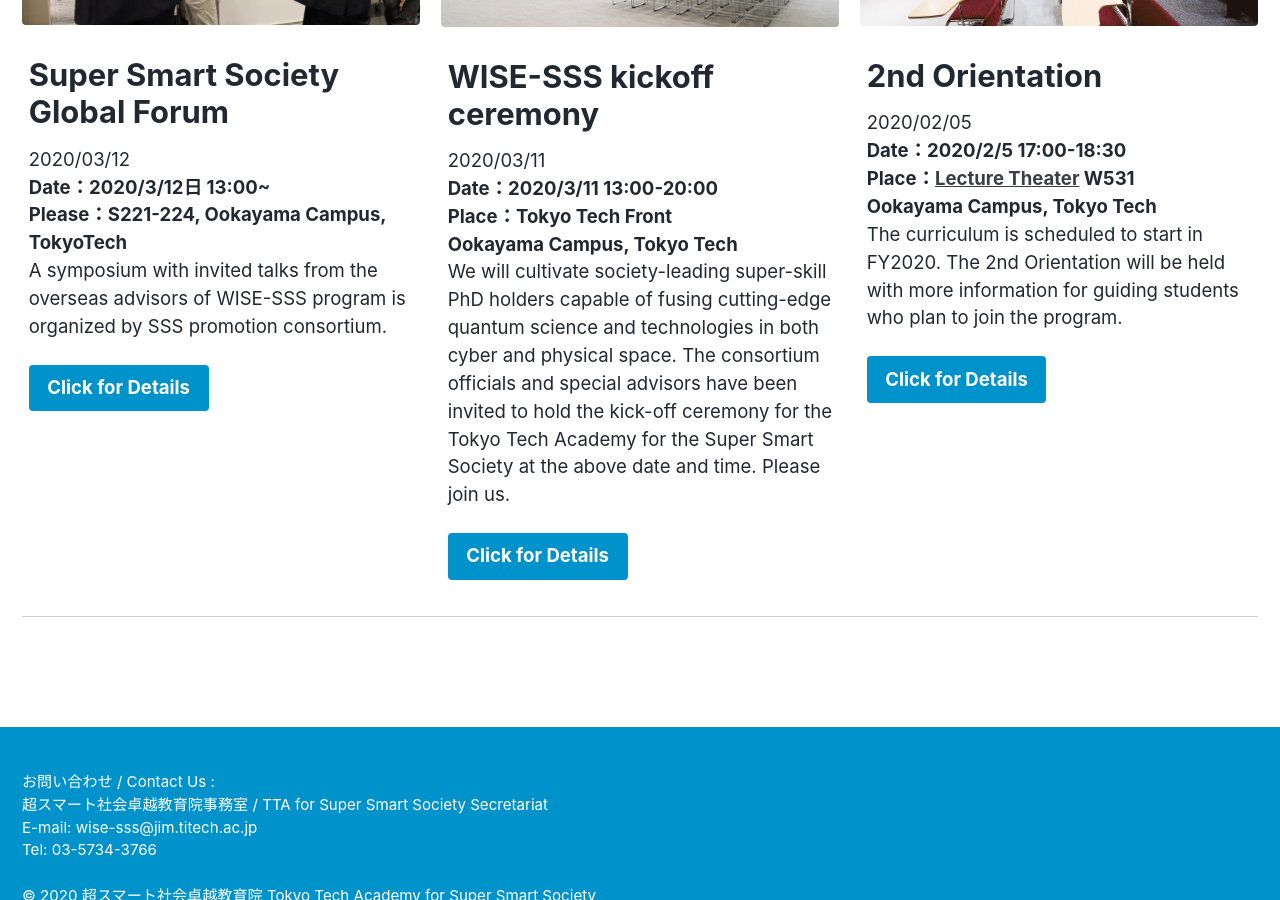
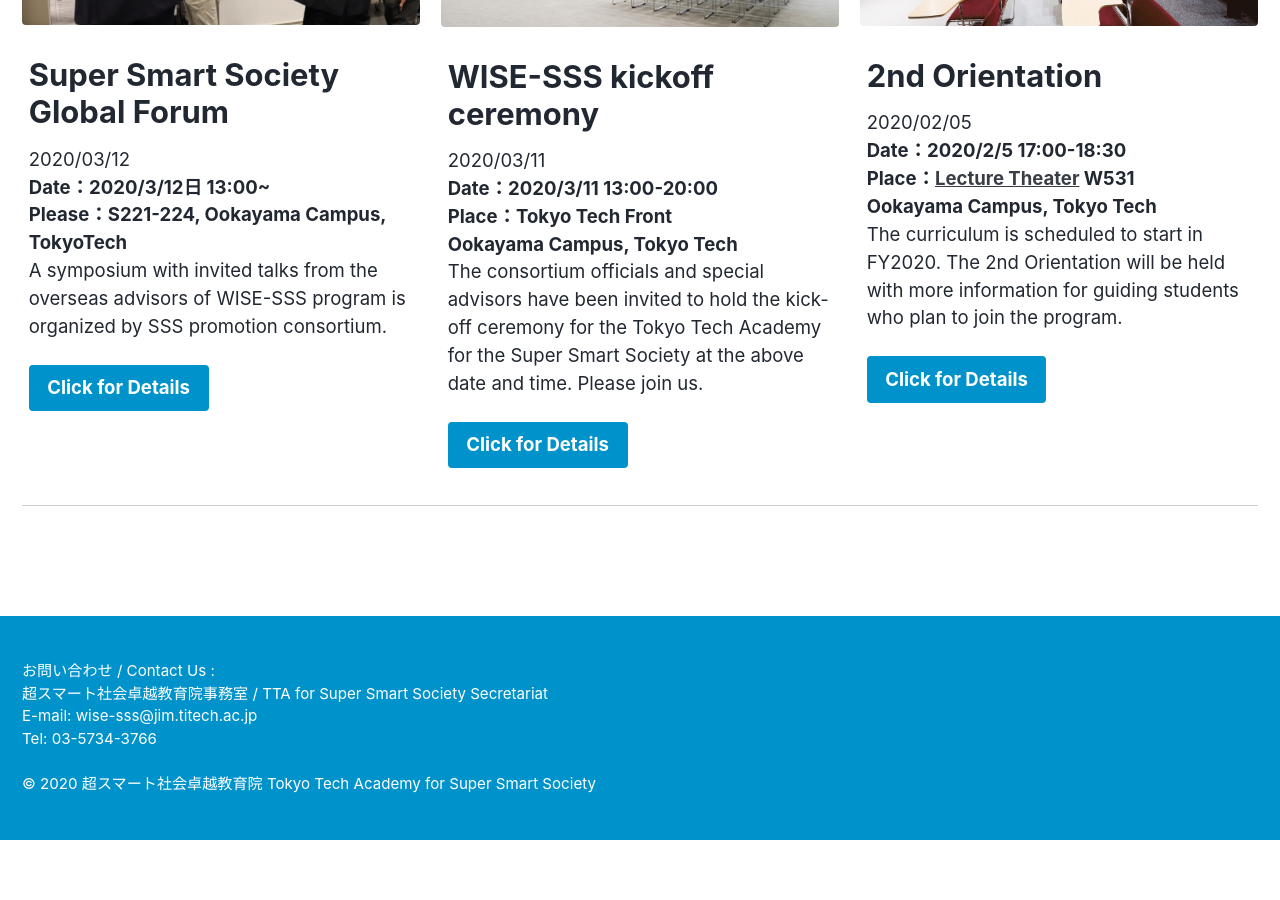
Before and after one commit to fl1d/w0ex.github.io, a Jekyll site: the page built from _pages/home_en.md, in a window 1280 px wide and 900 px high, scrolled down 976 px. Built offline with Jekyll 4.4.1, drawn with Linux system fonts in a browser that asks for light colours; cached includes are drawn as plain includes; nearby versions of some CDN libraries; after the commit the page ends 1816 px from its top, so only the background shows below that.

Commit message:
Update home_en.md

```diff
--- a/_pages/home_en.md
+++ b/_pages/home_en.md
@@ -41,7 +41,7 @@
   - image_path: /assets/images/kuramae.jpg
     alt: "WISE-SSS kickoff ceremony"
     title: "WISE-SSS kickoff ceremony"
-    excerpt: "2020/03/11<br><B>Date：2020/3/11 13:00-20:00<br>Place：Tokyo Tech Front <br>Ookayama Campus, Tokyo Tech</B><br> We will cultivate society-leading super-skill PhD holders capable of fusing cutting-edge quantum science and technologies in both cyber and physical space. The consortium officials and special advisors have been invited to hold the kick-off ceremony for the Tokyo Tech Academy for the Super Smart Society at the above date and time. Please join us. "
+    excerpt: "2020/03/11<br><B>Date：2020/3/11 13:00-20:00<br>Place：Tokyo Tech Front <br>Ookayama Campus, Tokyo Tech</B><br>The consortium officials and special advisors have been invited to hold the kick-off ceremony for the Tokyo Tech Academy for the Super Smart Society at the above date and time. Please join us. "
     url: "/kick-off_en/"
     btn_label: "Click for Details"
     btn_class: "btn--primary"
```
